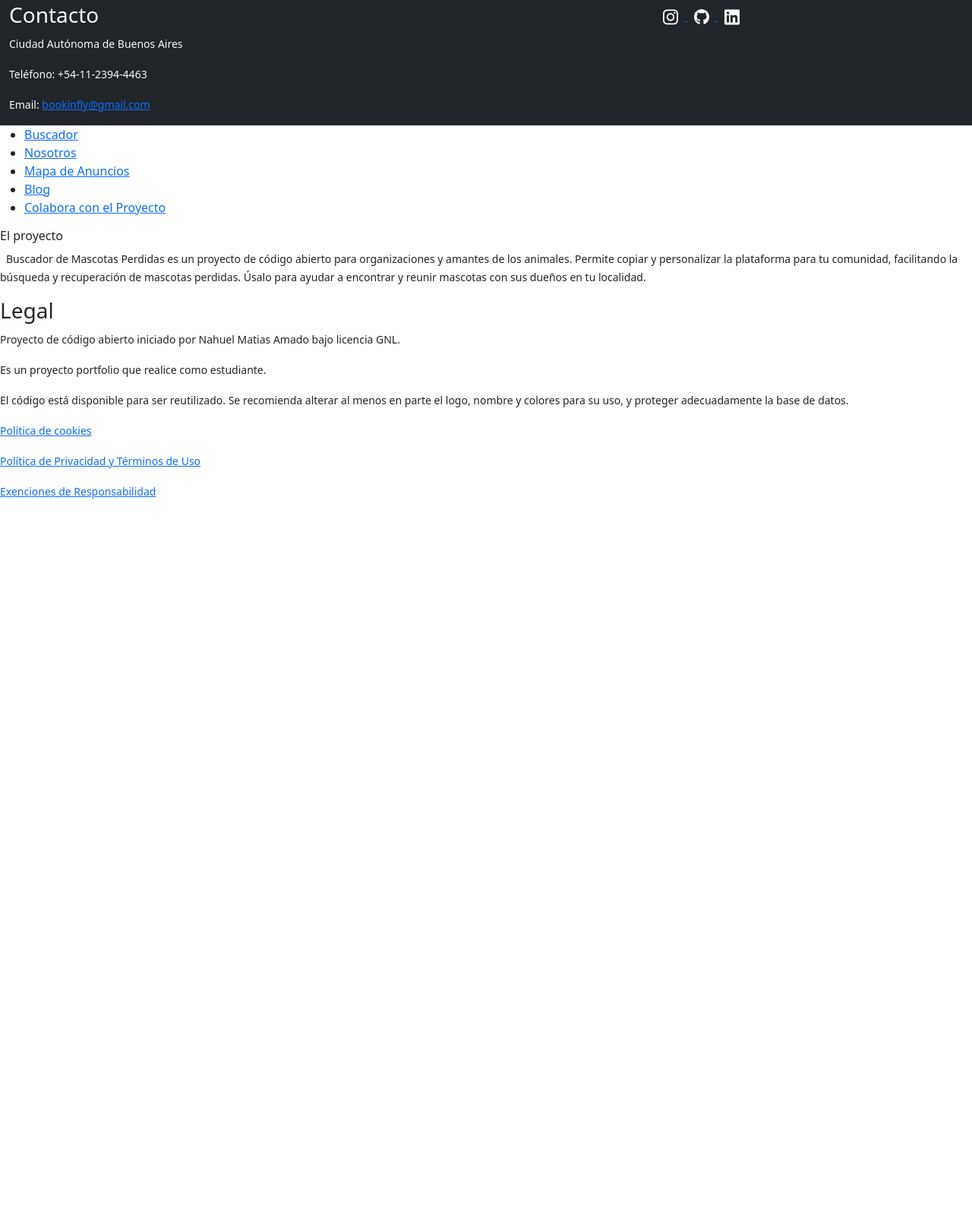
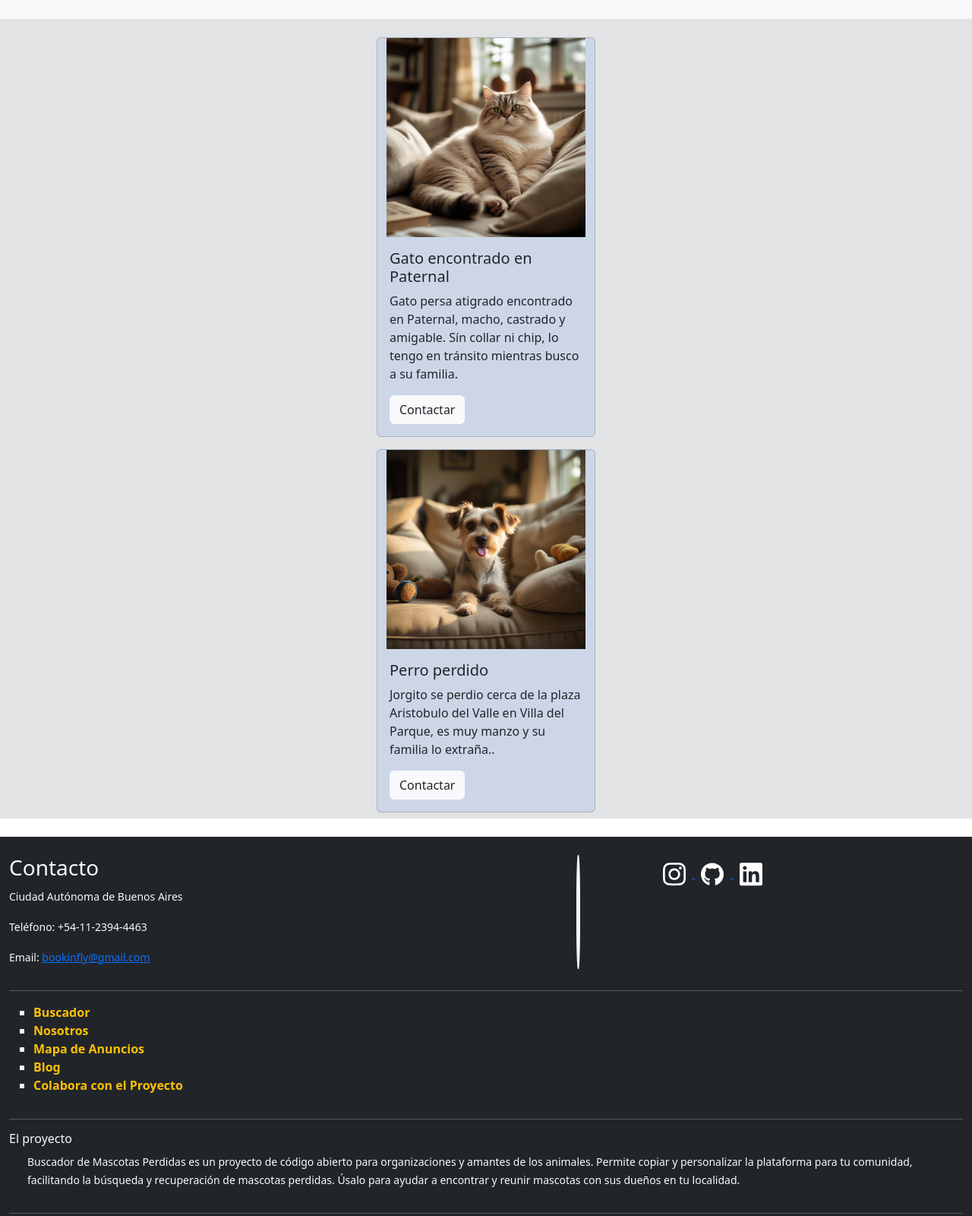
Before and after one commit to Bookinfly/webMascotasPerdidas, a website: page public/index.html in a window 1280 px wide. Shown: the part 492-2092 px from the top of the page at 76% size. Before the commit the page ends 1166 px from the top, so only its background shows below. Drawn offline with Linux system fonts and the light colour scheme.

Commit message:
terminado footer y primera ersion de las cards

```diff
--- a/public/css/style.css
+++ b/public/css/style.css
@@ -15,9 +15,51 @@
 }
 
 .svg{
-  width: 20px;
+  width: 30px;
 }
 
 .svg-login{
-  width: 60px;
+  width: 40px;
 }
+
+.vertical-line{
+  width: 5px;
+  height: 150px;
+  display: inline-block;
+  margin: auto 0px;
+  background-color: aliceblue;
+  border-radius: 40%;
+  -webkit-border-radius: 40%;
+  -moz-border-radius: 40%;
+  -ms-border-radius: 40%;
+  -o-border-radius: 40%;
+}
+
+.footer-nav li{
+  list-style-type: square;
+}
+
+.footer-nav a{
+  text-decoration: none;
+}
+
+.footer-nav a:link {
+  color: #ffc107;
+}
+
+.footer-nav a:visited{
+  color: #0d6efd;
+}
+
+.card {
+  position: static !important; /* O usa "initial" o "unset" según lo que necesites */
+}
+
+hr{
+  position: static!important;
+  z-index: 0!important;
+}
+
+header{
+  z-index: 1000;
+}
--- a/public/index.html
+++ b/public/index.html
@@ -13,9 +13,9 @@
 
     <link rel="stylesheet" href="./css/style.css">
 </head>
-<body class="position-absolute">
+<body class="">
     <!--INICIO HEADER-->
-    <header class="container-fluid bg-dark position-fixed top-0 p-1 pt-3">
+    <header class="container-fluid bg-dark position-fixed top-0 p-1 pt-3 z-5">
         <a href="http://localhost:3000/">
             <img src="./img/Diseño sin título.png" alt="Logo mascotas web con link a home" class="logo px-2 col-3">
         </a>
@@ -27,14 +27,14 @@
                 <li><a href="">Colabora con el Proyecto</a></li>
             </ul>
         </nav>
-        <a href="http://localhost:3000/loguin" class="p-1 col 3">
+        <a href="http://localhost:3000/loguin" class="p-1 col-3">
             <svg xmlns="http://www.w3.org/2000/svg" viewBox="0 0 448 512" class="svg-login"><!--!Font Awesome Free 6.7.2 by @fontawesome - https://fontawesome.com License - https://fontawesome.com/license/free Copyright 2025 Fonticons, Inc.--><path fill="#0d6efd" d="M224 256A128 128 0 1 0 224 0a128 128 0 1 0 0 256zm-45.7 48C79.8 304 0 383.8 0 482.3C0 498.7 13.3 512 29.7 512l388.6 0c16.4 0 29.7-13.3 29.7-29.7C448 383.8 368.2 304 269.7 304l-91.4 0z"/></svg>
         </a>
     </header>
     <!--INICIO MAIN-->
 
-    <main class="container main bg-light mt-5 pt-5">
-        <section class="banner">
+    <main class="container-fluid px-0 main bg-light mt-5 pt-5">
+        <section class="banner m-3">
             <h1 class="col-12 h1 text-center bg-primary text-light rounded p-2 fw-bold">Buscador de Mascotas</h1>
             <h2 class="h6 text-center fw-bold m-4 text-primary">Anuncios de animales perdidos, encontrados y avistados</h2>
         </section>
@@ -57,8 +57,8 @@
                     <label for="mas-relevante" class="col-10 m-auto">Más Relevante</label>
                 </div>
                 <div class="row p-3">
-                    <button class="btn btn-warning col-8 m-auto">➕ Nuevo Anuncio</button>
-                    <button class="filter_button btn btn-light col-2 m-auto"><svg xmlns="http://www.w3.org/2000/svg" viewBox="0 0 512 512" class="svg"><path fill="#0d6efd" d="M3.9 54.9C10.5 40.9 24.5 32 40 32l432 0c15.5 0 29.5 8.9 36.1 22.9s4.6 30.5-5.2 42.5L320 320.9 320 448c0 12.1-6.8 23.2-17.7 28.6s-23.8 4.3-33.5-3l-64-48c-8.1-6-12.8-15.5-12.8-25.6l0-79.1L9 97.3C-.7 85.4-2.8 68.8 3.9 54.9z"/></svg></button>
+                    <button class="btn btn-warning col-8 m-auto p-2">➕ Nuevo Anuncio</button>
+                    <button class="filter_button btn btn-light col-2 m-auto d-flex align-items-center justify-content-center" aria-label="filtros"><svg xmlns="http://www.w3.org/2000/svg" viewBox="0 0 512 512" class="svg"><path fill="#0d6efd" d="M3.9 54.9C10.5 40.9 24.5 32 40 32l432 0c15.5 0 29.5 8.9 36.1 22.9s4.6 30.5-5.2 42.5L320 320.9 320 448c0 12.1-6.8 23.2-17.7 28.6s-23.8 4.3-33.5-3l-64-48c-8.1-6-12.8-15.5-12.8-25.6l0-79.1L9 97.3C-.7 85.4-2.8 68.8 3.9 54.9z"/></svg></button>
                 </div>
 
 
@@ -205,8 +205,24 @@
             </form>
 
         </section>
-        <section class="anuncios">
+        <section class="anuncios container-fluid mt-5 p-2 bg-dark bg-opacity-10">
             <div class="contenedor_de_anuncios">
+                <div class="card row mx-auto my-3 bg-primary bg-opacity-10" style="width: 18rem;">
+                    <img src="./img/Leonardo_Phoenix_10_A_warm_and_intimate_candid_photography_sty_3.jpg" class="card-img-top" alt="...">
+                    <div class="card-body">
+                    <h5 class="card-title">Gato encontrado en Paternal</h5>
+                    <p class="card-text">Gato persa atigrado encontrado en Paternal, macho, castrado y amigable. Sín collar ni chip, lo tengo en tránsito mientras busco a su familia.</p>
+                    <a href="#" class="btn btn-light text-dark">Contactar</a>
+                    </div>
+                </div>
+                <div class="card row mx-auto bg-primary bg-opacity-10" style="width: 18rem;">
+                    <img src="./img/Leonardo_Phoenix_10_a_warmly_lit_intimate_candid_photograph_of_3.jpg" class="card-img-top" alt="...">
+                    <div class="card-body">
+                    <h5 class="card-title">Perro perdido</h5>
+                    <p class="card-text">Jorgito se perdio cerca de la plaza Aristobulo del Valle en Villa del Parque, es muy manzo y su familia lo extraña..</p>
+                    <a href="#" class="btn btn-light text-dark ">Contactar</a>
+                    </div>
+                </div>
 
             </div>
         </section>
@@ -216,15 +232,19 @@
 <footer class="container-fluid text-light bg-dark mt-4 p-auto pt-4">
     <div class="row">
         <!-- Sección de Contacto -->
-        <section class="col-8">
-            <h3>Contacto</h3>
+        <section class="col-7">
+            <div><h3>Contacto</h3>
                 <p><small>Ciudad Autónoma de Buenos Aires</small></p>
                 <p><small>Teléfono: <span id="telefono"></span></small></p>
-            <p><small>Email: <span id="email"></span></small></p>
+                <p><small>Email: <span id="email"></span></small></p></div>
         </section>
+        <div class="col-1">
+            <div class="vertical-line bg-light"></div>
+        </div>
+
 
         <!-- Sección de Redes Sociales -->
-        <section class="col-4">
+        <section class="col-3">
             <a href="#">
                 <svg xmlns="http://www.w3.org/2000/svg" viewBox="0 0 448 512" class="svg m-2">
                     <path fill="#ffffff" d="M224.1 141c-63.6 0-114.9 51.3-114.9 114.9s51.3 114.9 114.9 114.9S339 319.5 339 255.9 287.7 141 224.1 141zm0 189.6c-41.1 0-74.7-33.5-74.7-74.7s33.5-74.7 74.7-74.7 74.7 33.5 74.7 74.7-33.6 74.7-74.7 74.7zm146.4-194.3c0 14.9-12 26.8-26.8 26.8-14.9 0-26.8-12-26.8-26.8s12-26.8 26.8-26.8 26.8 12 26.8 26.8zm76.1 27.2c-1.7-35.9-9.9-67.7-36.2-93.9-26.2-26.2-58-34.4-93.9-36.2-37-2.1-147.9-2.1-184.9 0-35.8 1.7-67.6 9.9-93.9 36.1s-34.4 58-36.2 93.9c-2.1 37-2.1 147.9 0 184.9 1.7 35.9 9.9 67.7 36.2 93.9s58 34.4 93.9 36.2c37 2.1 147.9 2.1 184.9 0 35.9-1.7 67.7-9.9 93.9-36.2 26.2-26.2 34.4-58 36.2-93.9 2.1-37 2.1-147.8 0-184.8zM398.8 388c-7.8 19.6-22.9 34.7-42.6 42.6-29.5 11.7-99.5 9-132.1 9s-102.7 2.6-132.1-9c-19.6-7.8-34.7-22.9-42.6-42.6-11.7-29.5-9-99.5-9-132.1s-2.6-102.7 9-132.1c7.8-19.6 22.9-34.7 42.6-42.6 29.5-11.7 99.5-9 132.1-9s102.7-2.6 132.1 9c19.6 7.8 34.7 22.9 42.6 42.6 11.7 29.5 9 99.5 9 132.1s2.7 102.7-9 132.1z"/>
@@ -242,38 +262,43 @@
             </a>
         </section>
     </div>
-</footer>
 
+    <hr class="bg-light">
 
     <div class="row">
         <section class="col-12">
-                <nav>
+            <nav class="footer-nav">
                 <ul>
-                        <li><a href="#">Buscador</a></li>
-                        <li><a href="#">Nosotros</a></li>
-                        <li><a href="#">Mapa de Anuncios</a></li>
-                        <li><a href="#">Blog</a></li>
-                        <li><a href="#">Colabora con el Proyecto</a></li>
+                    <li><a href="#" class="fw-bold">Buscador</a></li>
+                    <li><a href="#" class="fw-bold">Nosotros</a></li>
+                    <li><a href="#" class="fw-bold">Mapa de Anuncios</a></li>
+                    <li><a href="#" class="fw-bold">Blog</a></li>
+                    <li><a href="#" class="fw-bold">Colabora con el Proyecto</a></li>
                 </ul>
             </nav>
         </section>
     </div>
 
+    <hr class="bg-light">
+
     <div class="row">
         <section class="col-12">
             <h2 class="h6">El proyecto</h2>
-                <p><small class="text-center p-2">Buscador de Mascotas Perdidas es un proyecto de código abierto para organizaciones y amantes de los animales. Permite copiar y personalizar la plataforma para tu comunidad, facilitando la búsqueda y recuperación de mascotas perdidas. Úsalo para ayudar a encontrar y reunir mascotas con sus dueños en tu localidad.</small></p>
+            <p class="px-4 "><small >Buscador de Mascotas Perdidas es un proyecto de código abierto para organizaciones y amantes de los animales. Permite copiar y personalizar la plataforma para tu comunidad, facilitando la búsqueda y recuperación de mascotas perdidas. Úsalo para ayudar a encontrar y reunir mascotas con sus dueños en tu localidad.</small></p>
         </section>
+    </div>
+
+    <hr class="bg-light">
 
     <div class="row">
         <section class="col-12">
-                <h3>Legal</h3>
-                <p><small>Proyecto de código abierto iniciado por Nahuel Matias Amado bajo licencia GNL.</small></p>
-                <p><small>Es un proyecto portfolio que realice como estudiante.</small></p>
-                <p><small>El código está disponible para ser reutilizado. Se recomienda alterar al menos en parte el logo, nombre y colores para su uso, y proteger adecuadamente la base de datos.</small></p>
-                <p><small><a href="política_de_cookies.html">Política de cookies</a></small></p>
-                <p><small><a href="política_de_privacidad.html">Política de Privacidad y Términos de Uso</a></small></p>
-                <p><small><a href="Exenciones de Responsabilidad.html">Exenciones de Responsabilidad</a></small></p>
+            <h3 class="h6">Legal</h3>
+            <p class="px-4 "><small>Proyecto de código abierto iniciado por Nahuel Matias Amado bajo licencia GNL.</small></p>
+            <p class="px-4 "><small>Es un proyecto portfolio que realice como estudiante.</small></p>
+            <p class="px-4 "><small>El código está disponible para ser reutilizado. Se recomienda alterar al menos en parte el logo, nombre y colores para su uso, y proteger adecuadamente la base de datos.</small></p>
+            <p class="px-4 "><small><a href="política_de_cookies.html">Política de cookies</a></small></p>
+            <p class="px-4 "><small><a href="política_de_privacidad.html">Política de Privacidad y Términos de Uso</a></small></p>
+            <p class="px-4 my-4"><small><a href="Exenciones de Responsabilidad.html">Exenciones de Responsabilidad</a></small></p>
         </section>
     </div>
 
```
Also changed, not shown: public/img/Leonardo_Phoenix_10_A_warm_and_intimate_candid_photography_sty_3.jpg (added), public/img/Leonardo_Phoenix_10_a_warmly_lit_intimate_candid_photograph_of_3.jpg (added). Lines whose indentation alone changed are shown as unchanged.
